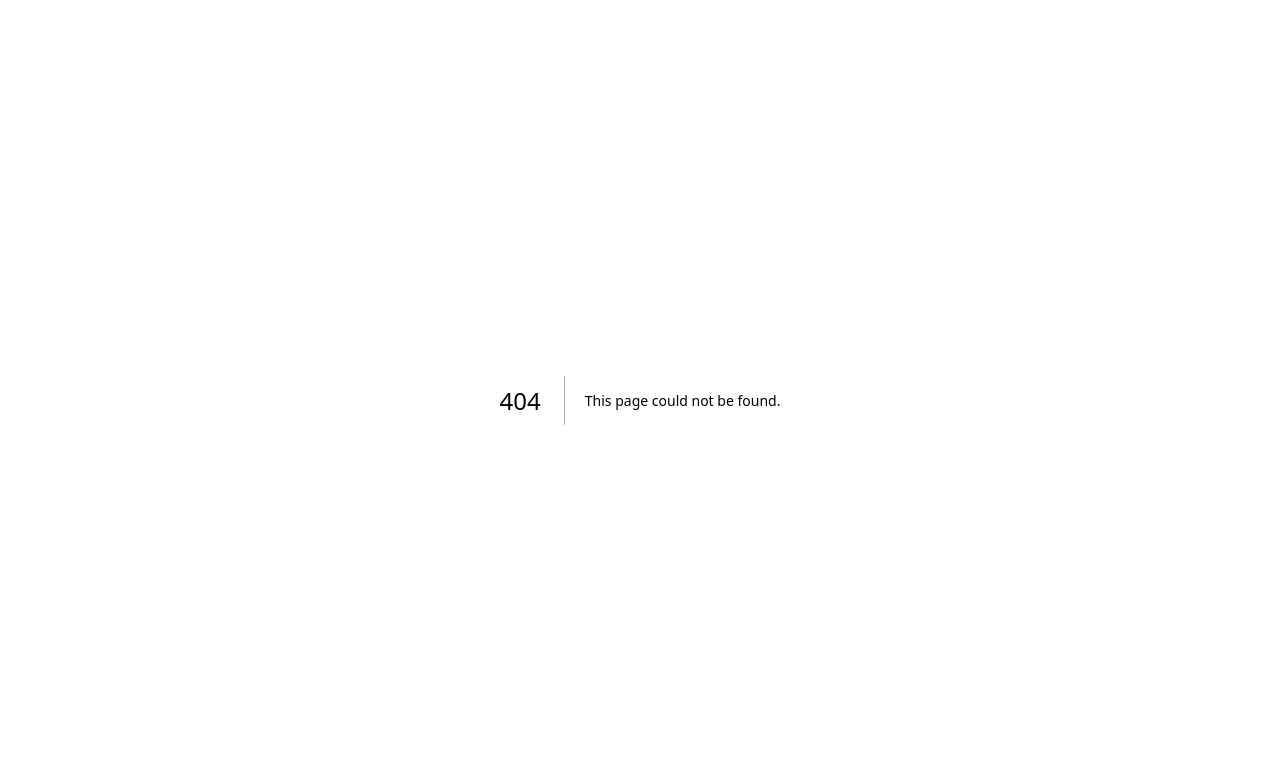
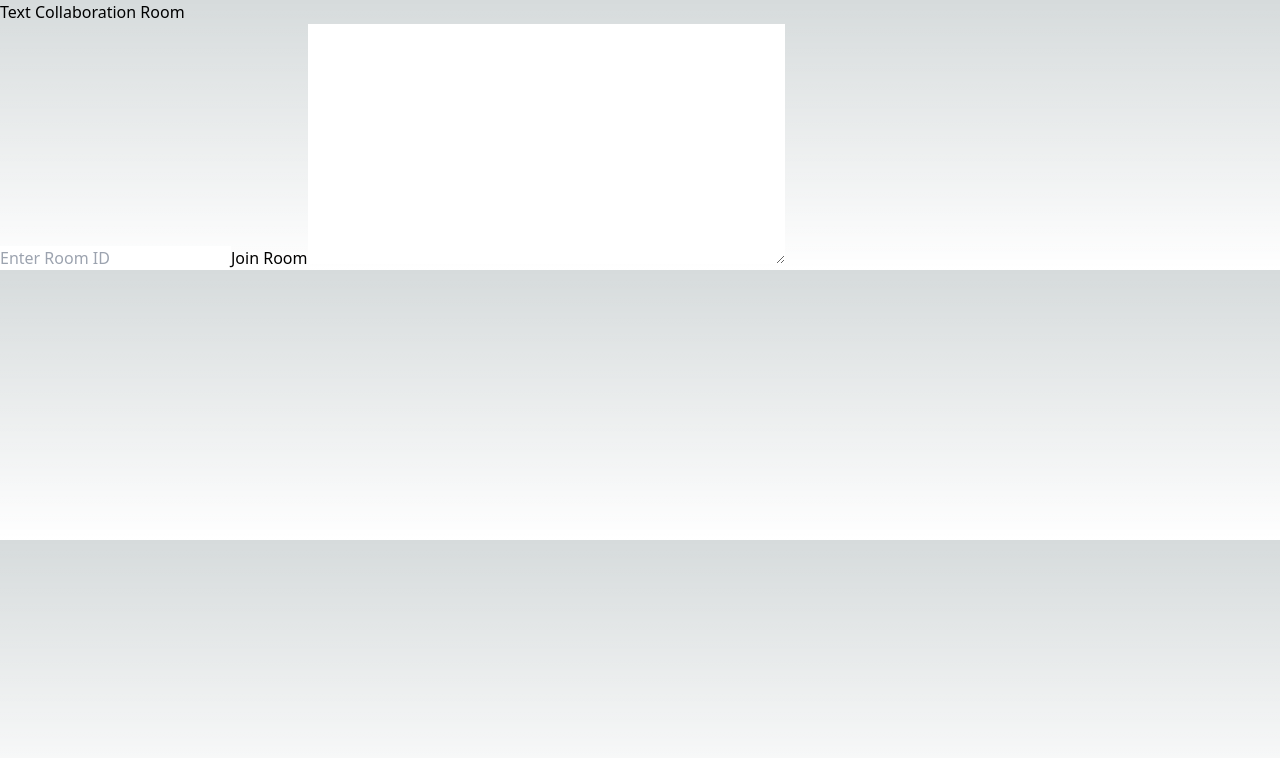
Before and after one commit to CS3219-AY2324S1/ay2324s1-course-assessment-g11, a Next.js app in the folder frontend/: page /collab in a window 1280 px wide. Before the commit this address had no page. Shown: the top 758 px of the page. Built offline with nearby package versions, Linux system fonts and the light colour scheme; no server answers.

Commit message:
Separate out frontend and handle cors policy

```diff
--- a/frontend/package.json
+++ b/frontend/package.json
@@ -19,6 +19,7 @@
     "postcss": "8.4.29",
     "react": "18.2.0",
     "react-dom": "18.2.0",
+    "socket.io-client": "^4.7.2",
     "tailwindcss": "3.3.3",
     "typescript": "5.2.2"
   }
--- /dev/null
+++ b/frontend/src/pages/collab.tsx
@@ -0,0 +1,52 @@
+import React, { useEffect, useState } from 'react';
+import { io } from 'socket.io-client';
+
+const socket = io('http://localhost:5001');
+
+export default function Home() {
+  const [text, setText] = useState<string>('');
+  const [roomId, setRoomId] = useState<string>('');
+
+  useEffect(() => {
+    socket.on('textchange', ({ text }) => {
+      setText(text);
+    });
+  }, []);
+
+  const handleJoinRoom = () => {
+    const roomIdValue = roomId.trim();
+    if (roomIdValue) {
+      socket.emit('join-room', roomIdValue);
+      console.log('Joined room');
+    }
+  };
+
+  const handleTextChange = (e: React.ChangeEvent<HTMLTextAreaElement>) => {
+    const newText = e.target.value;
+    socket.emit('textchange', newText);
+  };
+
+  return (
+    <div>
+      <h1>Text Collaboration Room</h1>
+      <input
+        type="text"
+        id="roomId"
+        placeholder="Enter Room ID"
+        value={roomId}
+        onChange={(e) => setRoomId(e.target.value)}
+      />
+      <button id="joinButton" onClick={handleJoinRoom}>
+        Join Room
+      </button>
+
+      <textarea
+        id="textEditor"
+        rows={10}
+        cols={50}
+        value={text}
+        onChange={handleTextChange}
+      />
+    </div>
+  );
+}
```
Also changed, not shown: 2 other files (tests, documents, lock files or other folders).
